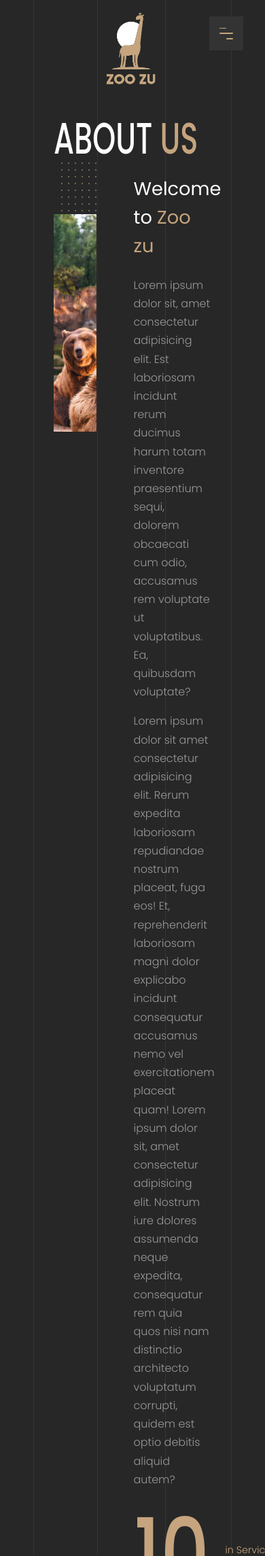
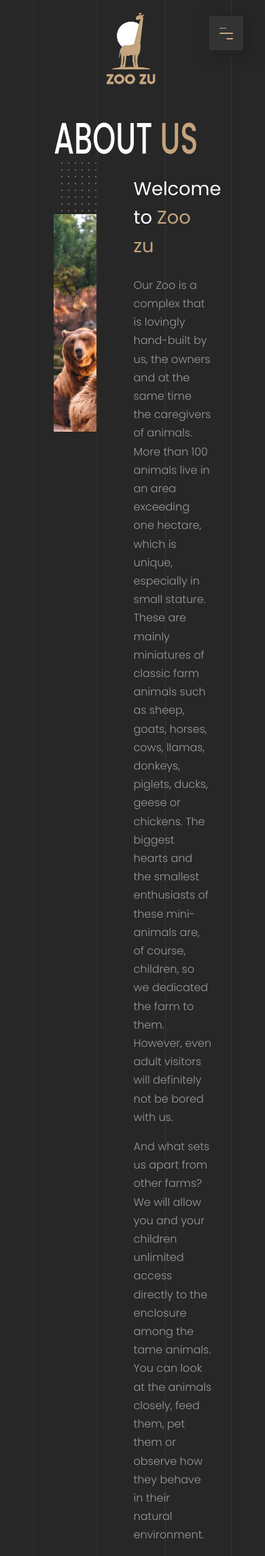
Before and after one commit to Matejix/Semestralna_praca_Matej_Juricek, a PHP site: page /about_us.html in a window 390 px wide; the page is wider, and only the part inside the window is pictured. Shown: the top 2289 px of that part at 68% size. Run offline with PHP 8.4, Linux system fonts and the light colour scheme; some libraries are stand-ins or nearby versions.

Commit message:
Final responsive of 2/3 pages

```diff
--- a/about_us.html
+++ b/about_us.html
@@ -55,13 +55,26 @@
 
                         <div class="about-text">
                             <h2>Welcome to <span> Zoo zu </span></h2>
-                            <p>Lorem ipsum dolor sit, amet consectetur adipisicing elit. Est laboriosam incidunt rerum ducimus
-                                harum totam inventore praesentium sequi, dolorem obcaecati cum odio, accusamus rem voluptate ut voluptatibus.
-                                Ea, quibusdam voluptate?
+                            <p>Our Zoo is a complex that is lovingly hand-built by us,
+                                the owners and at the same time the caregivers of animals.
+                                More than 100 animals live in an area exceeding one hectare,
+                                 which is unique, especially in small stature.
+                                 These are mainly miniatures of classic farm animals
+                                 such as sheep, goats, horses, cows, llamas, donkeys,
+                                 piglets, ducks, geese or chickens. The biggest hearts
+                                 and the smallest enthusiasts of these mini-animals are,
+                                 of course, children, so we dedicated the farm to them.
+                                 However, even adult visitors will definitely not be bored
+                                 with us.
+
+
                             </p>
-                            <p> Lorem ipsum dolor sit amet consectetur adipisicing elit. Rerum expedita laboriosam repudiandae nostrum placeat,
-                                fuga eos! Et, reprehenderit laboriosam magni dolor explicabo incidunt consequatur accusamus nemo vel exercitationem placeat quam! Lorem ipsum dolor sit, amet consectetur adipisicing elit. Nostrum iure dolores assumenda neque expedita,
-                                consequatur rem quia quos nisi nam distinctio architecto voluptatum corrupti, quidem est optio debitis aliquid autem?
+                            <p>And what sets us apart from other farms?
+                                We will allow you and your children unlimited
+                                access directly to the enclosure among the tame
+                                animals. You can look at the animals closely,
+                                feed them, pet them or observe how they behave
+                                in their natural environment.
                             </p>
                             <div class="experience-block">
                                 <div class="number">10</div>
@@ -106,8 +119,10 @@
                             <div class="visitors">
                                 <div class="review">
                                     <i class="fas fa-quote-right"></i>
-                                    <p>Lorem ipsum dolor sit amet consectetur adipisicing elit. Ducimus, accusantium! Vel quisquam, nobis atque magnam, corporis
-                                        harum neque iste quod dicta optio facilis provident aut recusandae ex obcaecati deserunt rem.
+                                    <p>Beautiful zoo, still improving, nice staff.
+                                        The only thing we had a problem with was that we could no
+                                        longer find vacancies for the disabled.
+                                        Otherwise, there is nothing to complain about.
                                     </p>
                                     <div class="visitor-info">
                                         <img src="./img/profile_picture.png" alt="profilova fotka">
@@ -119,8 +134,7 @@
                                 </div>
                                 <div class="review">
                                     <i class="fas fa-quote-right"></i>
-                                    <p>Lorem ipsum dolor sit amet consectetur adipisicing elit. Ducimus, accusantium! Vel quisquam, nobis atque magnam, corporis
-                                        harum neque iste quod dicta optio facilis provident aut recusandae ex obcaecati deserunt rem.
+                                    <p>Beautiful, big, we saw all the animals. Great day spent
                                     </p>
                                     <div class="visitor-info">
                                         <img src="./img/profile_picture.png" alt="profilova fotka">
--- a/css/style.css
+++ b/css/style.css
@@ -250,6 +250,7 @@ body {
     padding: 15px;
     background-color: #333;
     z-index: 60;
+    box-shadow: 5px 5px 15px 5px #222;
 }
 .hamburger{
     background: none;
```
Also changed, not shown: other parts of css/style.css (+37 -78 lines). Lines whose indentation alone changed are shown as unchanged.
